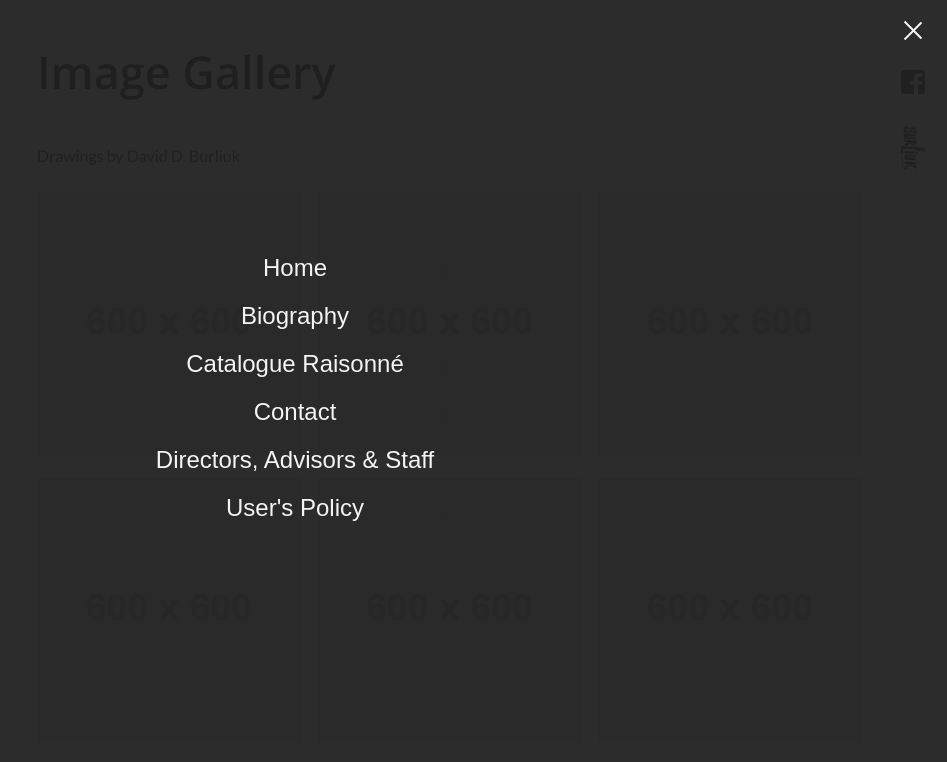
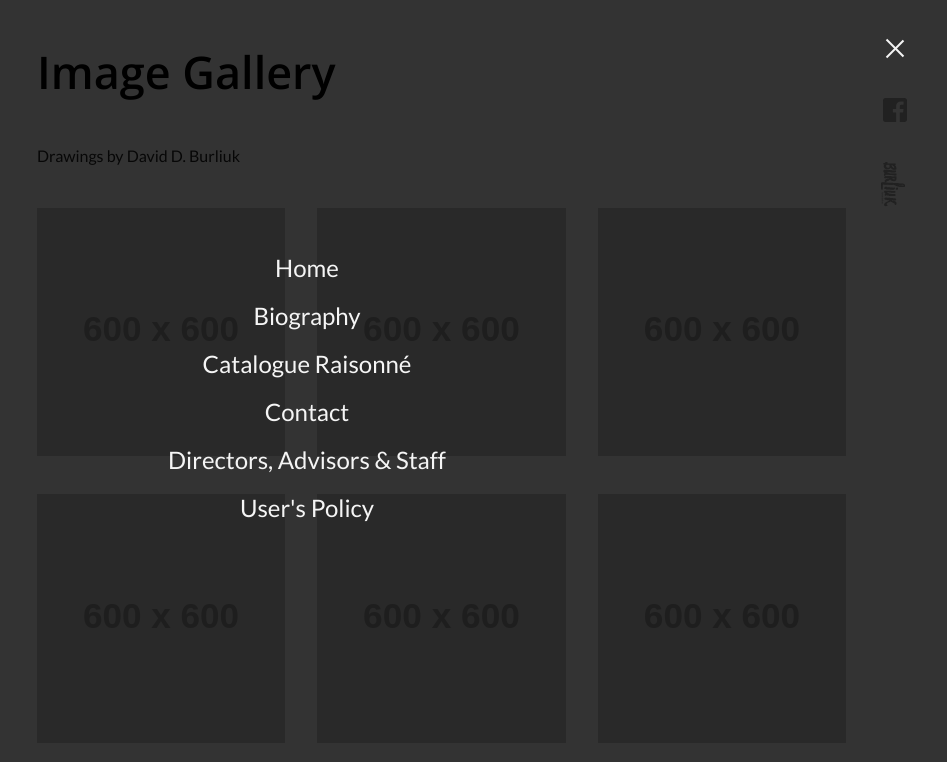
Before and after one commit to RomanVolgasov/davidburliuk.org, a plain HTML site: page catalogue-raisonne/drawings/index.html in a window 1280 px wide. Both pictures are taken after a click on the button 1246 px from the left and 31 px from the top of the page. Shown: the top 762 px of the page, without its empty margins (333-1280 px from the left). Drawn offline with nearby package versions, Linux system fonts and the light colour scheme; placeholder pictures from the web are drawn by us.

Commit message:
поправил вёрстку
теперь всё отобржается хорошо

```diff
--- a/catalogue-raisonne/drawings/index.html
+++ b/catalogue-raisonne/drawings/index.html
@@ -21,13 +21,10 @@
     <link type="text/plain" rel="author" href="http://romanvolgasov.ru/">
   </head>
   <body>
-    <div class="nav">
-      <button class="nabar__toggle" onclick="Hamburger(this)"><span class="hamburger__icon"></span>
-        <div class="overlay">
-          <div class="overlay-content"><a href="/">Home</a><a href="/biography/">Biography</a><a href="/catalogue-raisonne/">Catalogue Raisonné</a><a href="/contact/">Contact</a><a href="/directors-advisors-staff/">Directors, Advisors & Staff</a><a href="/user's-policy/">User's Policy</a></div>
-        </div>
-      </button><a class="social" href="https://www.facebook.com/davidburliuk.org" target="_blank" rel="nofollow noopener" title="davidburliuk.org"></a><a class="logo" href="/" title="Home Page"></a>
+    <div class="nav_controls">
+      <button class="nabar__toggle" onclick="Hamburger(this)"><span class="hamburger__icon"></span></button><a class="social" href="https://www.facebook.com/davidburliuk.org" target="_blank" rel="nofollow noopener" title="davidburliuk.org"></a><a class="logo" href="/" title="Home Page"></a>
     </div>
+    <nav><a href="/">Home</a><a href="/biography/">Biography</a><a href="/catalogue-raisonne/">Catalogue Raisonné</a><a href="/contact/">Contact</a><a href="/directors-advisors-staff/">Directors, Advisors & Staff</a><a href="/user's-policy/">User's Policy</a></nav>
     <div class="container main">
       <div class="row">
         <div class="offset-md-3 col-md-9 col-10">
@@ -47,6 +44,7 @@
       </div>
     </div>
     <div class="container-fluid footer --bg"><a href="http://romanvolgasov.ru/" target="_blank" rel="nofollow noopener" title="SEO / DESIGN / FRONTEND"><img src="../../img/logo.svg" alt="Roman Volgasov"></a></div>
+    <script src="/js/jquery-3.2.1.slim.min.js"></script>
     <script src="/js/main.js"></script>
     <script src="../../js/jquery-3.2.1.slim.min.js"></script>
     <script src="../../js/jquery.magnific-popup.min.js"></script>
--- a/js/main.js
+++ b/js/main.js
@@ -1,6 +1,15 @@
-function Hamburger(x) {
-	x.classList.toggle("-active");
-}
+(function($) {
+	$(function() {
+		$('.nabar__toggle').click(function() {
+			$('nav').toggleClass('show');
+			$('.nabar__toggle').toggleClass('-active');
+		});
+	});
+})(jQuery);
+
+// function Hamburger(x) {
+// 	x.classList.toggle("-active");
+// }
 
 (function (d, w, c) {
 	(w[c] = w[c] || []).push(function() {
--- a/scss/block/footer.scss
+++ b/scss/block/footer.scss
@@ -1,13 +1,14 @@
 .footer {
 	margin-top: 104px;
 	height: 45px;
-	&.--bg {
-		background-color: $gray-900;
-	}
+	background-color: $gray-900;
 	img {
 		height: 45px;
 		width: 46px;
 		float: right;
 		margin-bottom: 0;
 	}
+	a::after {
+		display: none;
+	}
 }
--- a/scss/block/gallery.scss
+++ b/scss/block/gallery.scss
@@ -1,8 +1,10 @@
 .gallery {
-	display: grid;
-	grid-template-columns: 1fr 1fr 1fr;
-	grid-template-rows: auto;
-	grid-gap: 1rem;
+	display: flex;
+	flex-flow: row wrap;
+	.gallery_item {
+		width: 350px;
+		margin: 1rem 1rem 0 0;
+	}
 	img {
 		margin: 0;
 	}
@@ -14,3 +16,16 @@
 		}
 	}
 }
+
+@supports (display: grid) {
+	.gallery {
+		display: grid;
+		grid-template-columns: 1fr 1fr 1fr;
+		grid-template-rows: auto;
+		grid-gap: 1rem;
+		max-width: auto;
+		.gallery_item {
+			width: auto;
+		}
+	}
+}
--- a/scss/block/header.scss
+++ b/scss/block/header.scss
@@ -1,10 +1,12 @@
 .header {
-	min-height: 100vh;
-	margin-bottom: 80px;
-	&.--bg {
-		background-color: $gray-900;
-		background-image: url('../img/logo-white.svg');
-		background-repeat: no-repeat;
-		background-position: 50% 50%;
+	height: 0;
+	@supports (height: 100vh) {
+		min-height: 100vh;
+		margin-bottom: 80px;
 	}
+	background-color: $gray-900;
+	background-image: url('../img/logo-white.svg');
+	background-repeat: no-repeat;
+	background-position: 50% 50%;
+	// position: fixed;
 }
--- a/scss/block/nav.scss
+++ b/scss/block/nav.scss
@@ -1,4 +1,4 @@
-.nav {
+.nav_controls {
 	display: flex;
 	flex-flow: column nowrap;
 	justifly-content: flex-end;
@@ -7,25 +7,31 @@
 	right: 0;
 	z-index: 2;
 	.nabar__toggle {
-		background-color: transparent;
+		background-color: #FFF;
 		background-image: none;
 		border: 0;
+		border-radius: 50%;
 		cursor: pointer;
 		display: inline-block;
 		outline: none;
-		padding: round((64px - 20) / 2);
+		padding: 1.5rem;
 		text-align: center;
 		touch-action: manipulation;
 		vertical-align: middle;
 		white-space: nowrap;
 		user-select: none;
-		z-index: 2;
+		margin: 1rem 1rem 0 0;
+		&.-active {
+			background-color: transparent;
+		}
 		&.-active .hamburger__icon {
 			background-color: transparent;
 			&::before {
+				background-color: $gray-100;
 				transform: translateY(7px) rotate(45deg);
 			}
 			&::after {
+				background-color: $gray-100;
 				transform: translateY(-8px) rotate(-45deg);
 			}
 		}
@@ -33,7 +39,6 @@
 			position: relative;
 			margin-top: 0.5rem;
 			margin-bottom: 0.5rem;
-			z-index: 2;
 			&,
 			&::before,
 			&::after {
@@ -55,92 +60,65 @@
 			}
 		}
 	}
-	.overlay-content {
-		display: block;
-		position: relative;
-		a {
-			color: $gray-100;
-			display: block;
-			font-size: 1.5rem;
-			line-height: 1.5rem;
-			text-decoration: none;
-			position: relative;
-			transition: 0.2s;
-			&:hover {
-				opacity: 0.5;
-				transition: 0.2s;
-			}
-		}
-	}
-	.overlay {
-		height: 0;
-		width: 100%;
-		position: fixed;
-		z-index: 1;
-		left: 0;
-		top: 0;
-		background-color: $gray-900;
-		opacity: 0.95;
-		overflow-x: hidden;
-		display: flex;
-		justify-content: center;
-		align-items: center;
-		// z-index: 2;
-	}
-	.-active .overlay {
-		height: 100%;
-	}
+
 	.social {
 		background-image: url('../img/facebook-square-brands-dark.svg');
 		background-repeat: no-repeat;
-		height: 24px;
-		width: 24px;
-		margin-right: 22px;
-		margin-top: 8px;
+		height: 1.5rem;
+		width: 1.5rem;
+		margin-right: 2.5rem;
+		margin-top: 1rem;
 	}
 	.logo {
 		padding: 0px;
-		margin-right: 5px;
-		margin-top: 6px;
 		background-image: url('../img/logo-dark.svg');
 		background-repeat: no-repeat;
-		height: 44px;
-		width: 24px;
-		margin-right: 22px;
-		margin-top: 8px;
+		height: 56px;
+		width: 26px;
+		margin-right: 2.5rem;
+		margin-top: 1rem;
 	}
+
 	.social,
 	.logo {
+		padding: 0;
 		&::after {
-			content: none;
+			display: none !important;
 		}
 	}
 }
 
-.nav .nabar__toggle.-active {
-	.hamburger__icon {
-		&::before,
+nav {
+	position: fixed;
+	width: 100%;
+	height: 100%;
+	top: 0;
+	left: 0;
+	background-color:rgba(0,0,0,.8);
+	opacity: 0;
+	visibility: hidden;
+	transition: all .5s ease;
+	z-index: 1;
+	text-align: center;
+	height: 100vh;
+	display: flex;
+	flex-direction: column;
+	justify-content: center;
+	&.show {
+		opacity: 1;
+		visibility: visible;
+	}
+	a {
+		color: $gray-100;
+		font-size: 1.5rem;
+		line-height: 1.5rem;
+		padding: 0;
+		&:hover {
+			text-decoration: none;
+			opacity: 0.7;
+		}
 		&::after {
-			background-color: $gray-100;
-		}
-	}
-
-}
-
-.header {
-	.nav {
-		.hamburger__icon {
-			&,
-			&::before,
-			&::after {
-				background-color: $gray-100;
-			}
-		}
-		.social {
-			background-image: url('../img/facebook-square-brands.svg');
-		}
-		.logo {
-			background-image: url('../img/logo-white.svg');
+			display: none !important;
 		}
 	}
 }
```
Also changed, not shown: biography/index.html (+4 -6 lines), catalogue-raisonne/index.html (+4 -6 lines), catalogue-raisonne/paintings/index.html (+4 -6 lines), contact/index.html (+4 -6 lines), directors-advisors-staff/index.html (+4 -6 lines), index.html (+5 -8 lines), user's-policy/index.html (+4 -6 lines), css/main.css, 5 other files.
